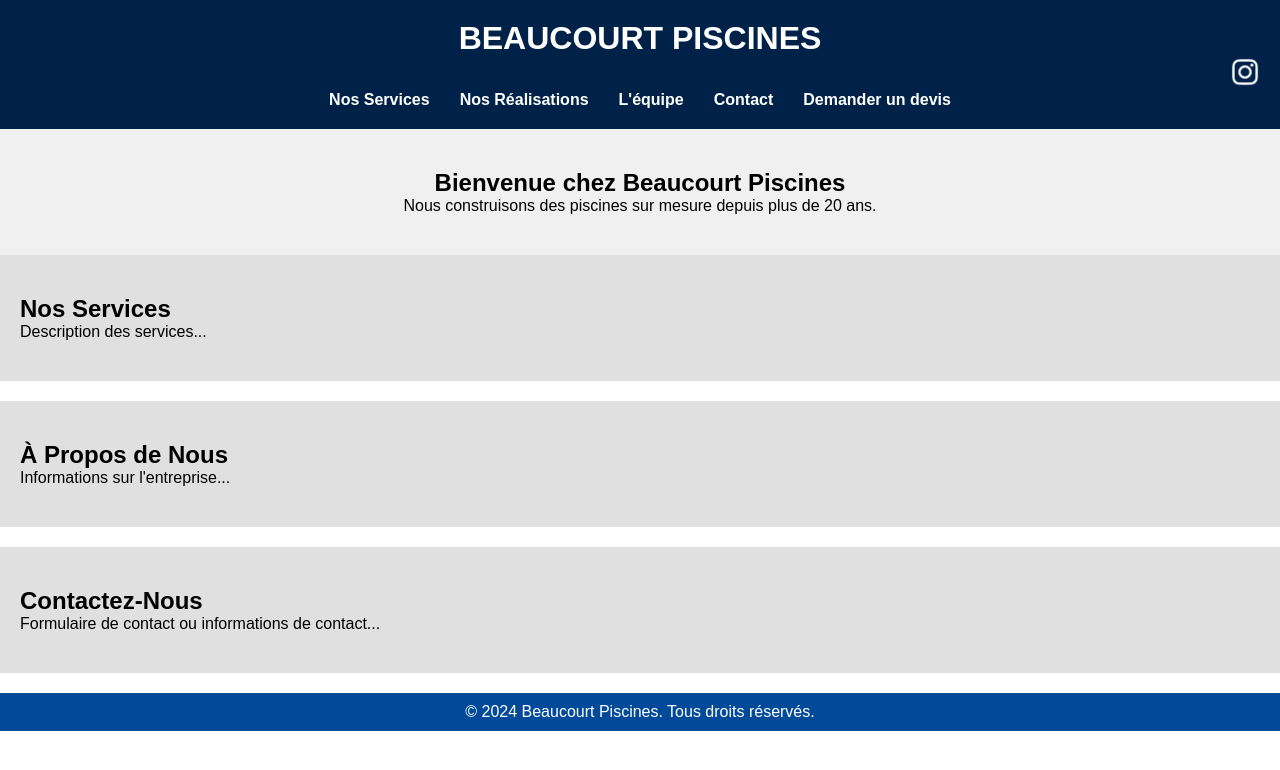
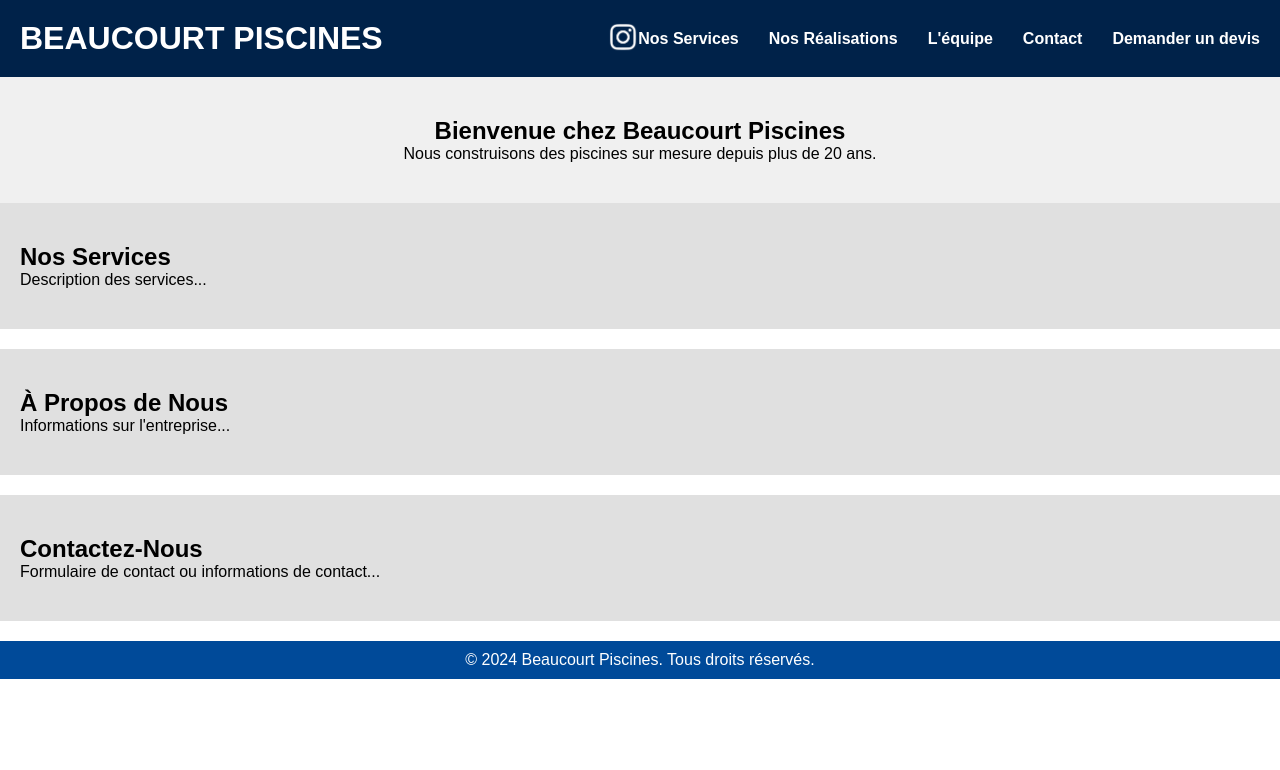
Before and after one commit to Maximerg/BEAUCOURTPISCINES, a plain HTML site: page index.html in a window 1280 px wide. Drawn offline with Linux system fonts and the light colour scheme.

Commit message:
Update styles.css

```diff
--- a/styles.css
+++ b/styles.css
@@ -26,20 +26,21 @@
     margin: 0;
     text-align: center;
     flex: 2;
+    display: flex;
+    justify-content: space-between;
+    align-items: center;
 }
 
 /* Conteneur du logo Instagram */
 .social-media {
-    flex: 1;
-    text-align: right;
-    display: flex;
-    align-items: center;
-    justify-content: flex-end;
+    margin-left: 20px;
 }
 
 /* Titre stylisé */
 .header-title h1 {
     font-size: 2em;
+    flex: 1;
+    text-align: left;
 }
 
 /* Ligne blanche très fine */
```
